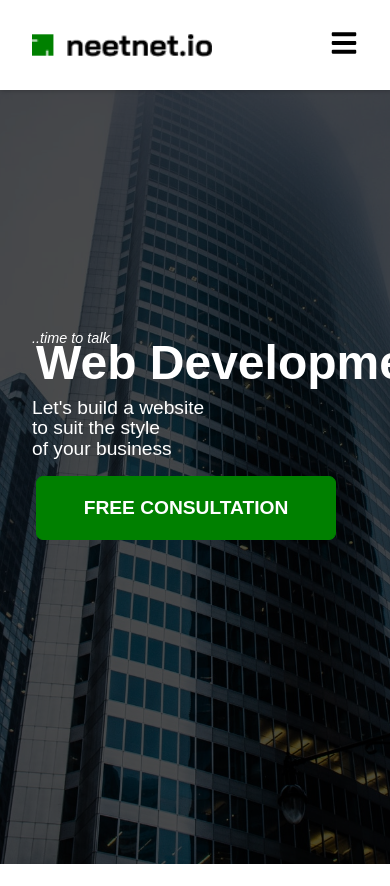
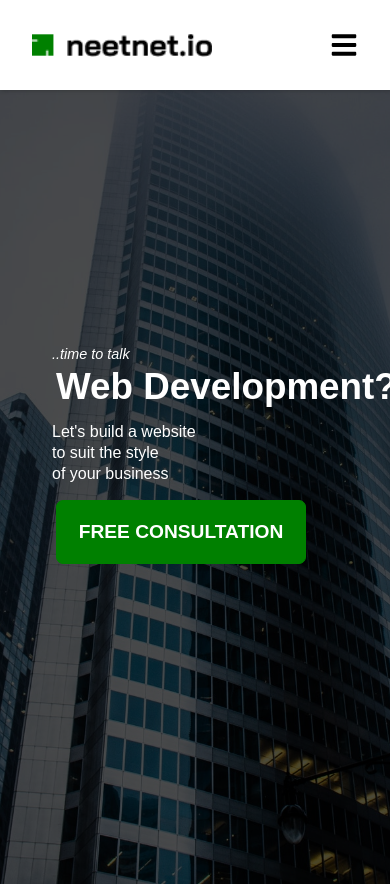
Before and after one commit to puzzubly/react-app-project, a React (Create React App) app in the folder my-project/: page / in a window 390 px wide. Shown: the top 886 px of the page. Built offline with nearby package versions, Linux system fonts and the light colour scheme; a web font is replaced by a local one.

Commit message:
Frontend completed

```diff
--- a/my-project/src/components/About.css
+++ b/my-project/src/components/About.css
@@ -12,7 +12,7 @@
 }
 .about .container img {
   padding: 1rem;
-  width: 65vh;
+  width: 40vh;
   border-radius: 50%;
 }
 .about h2 {
@@ -31,12 +31,13 @@
 }
 .about .col-2 p {
   padding: 0.4rem;
+  font-size: large;
 }
 .about .button {
   margin-top: 1.4rem;
 }
 
-@media screen and (max-width:890px) {
+@media screen and (max-width:768px) {
   .about .container {
     grid-template-columns: 1fr;
   }
@@ -50,17 +51,18 @@
 
   }
   .about .container img {
-    width: 50vh;
+    width: 30vh;
   }
   .about .container .col-2 {
     padding: 0;
   }
   .about h2 {
-    font-size: 3rem;
+    font-size: 2.5rem;
     margin-top: 2rem;
   }
   .about .col-2 p {
-    font-size: 1.1rem;
+    font-size: 1rem;
     padding: 0.3rem;
+    margin-bottom: 10px;
   }
 }
--- a/my-project/src/components/About.js
+++ b/my-project/src/components/About.js
@@ -16,8 +16,8 @@ function About() {
           <h2>About</h2>
           <span className="line"></span>
           <p>As a web developer</p>
-          <p>with a graphic design degree...</p>
-          <p>...I bring a wealth of skills to build </p>
+          <p>with a graphic design degree,</p>
+          <p>I bring a wealth of skills to build </p>
           <p>your perfect website</p>
           <button className="button" onClick={() => {navigate("/Contact");}} >Enquire here</button>
         </div>
--- a/my-project/src/components/Footer.js
+++ b/my-project/src/components/Footer.js
@@ -25,6 +25,8 @@ function Footer() {
         </ul>
         <div>
           <span className="line"></span>
+          <p> neetnet.io operates on the unceded land of the Wurundjeri peoples of the Kulin nation,
+          we pay our respects to elders past present & emerging</p>
           <p>2022 neetnet.io All rights reserved</p>
         </div>
       </div>
--- a/my-project/src/components/Hero.css
+++ b/my-project/src/components/Hero.css
@@ -21,12 +21,12 @@
   flex-direction: column;
   justify-content: center;
   min-width: 1100px;
-  margin: 20px;
+  margin: 40px;
   padding: 1rem;
   line-height: 1.8rem;
 }
 .hero .content .heading {
-  font-size: 3rem;
+  font-size: 2.3rem;
   font-weight: 800;
   padding-bottom: 20px;
 }
@@ -37,22 +37,19 @@
 .hero .content p {
   padding: 0px;
   margin: -4px;
+  font-size: 1rem;
 }
-
 .hero .button {
   margin: 1rem 0;
-  width: 300px;
+  width: 250px;
 }
-@media screen and (min-width: 940px) {
 .hero .content p:first-child {
   font-size: 1.1rem;
   padding-bottom: 9px;
 }
-
 .hero .content .heading {
   font-size: 4rem;
 }
-
 .hero .content p {
   font-size: 1.4rem;
 }
@@ -60,4 +57,51 @@
   padding: -3px;
   margin: 0px;
 }
+  @media screen and (max-width: 768px) {
+  .hero {
+    background-color: var(--overlay);
+    color: #fff;
+    height: 100vh;
+    width: 100%;
+    position: relative;
   }
+  .hero:before {
+    content: "";
+    background: url("./Images/hero.jpg") no-repeat center/cover;
+    height: 100%;
+    width: 100%;
+    position: absolute;
+    top: 0;
+    left: 0;
+    z-index: -1;
+  }
+  .hero .content {
+    height: 100%;
+    display: flex;
+    flex-direction: column;
+    justify-content: center;
+    min-width: 1100px;
+    margin: 40px;
+    padding: 1rem;
+    line-height: 1.8rem;
+  }
+  .hero .content .heading {
+    font-size: 2.3rem;
+    font-weight: 800;
+    padding-bottom: 20px;
+  }
+  .hero .content p:first-child {
+    font-style: italic;
+    font-size: 0.9rem;
+  }
+  .hero .content p {
+    padding: 0px;
+    margin: -4px;
+    font-size: 1rem;
+  }
+
+  .hero .button {
+    margin: 1rem 0;
+    width: 250px;
+  }
+}
--- a/my-project/src/components/Navbar.css
+++ b/my-project/src/components/Navbar.css
@@ -1,11 +1,12 @@
 .header {
-    position: fixed;
+  display: block;
+    position: absolute;
   height: 90px;
   width: 100%;
   top: 0;
   left: 0;
   z-index: 1;
-    transition: .3s ease-in;
+  transition: 0.3s ease-in;
   overflow: hidden;
   background-color: #fff;
   box-shadow: 1px 1px 4px 0 rgba(0, 0, 0, 0.2);
@@ -14,7 +15,6 @@
   display: flex;
   justify-content: space-between;
   align-items: center;
-    max-width: 1240px;
   margin: auto;
   height: 100%;
   padding: 2rem;
@@ -33,52 +33,60 @@
   padding: 1rem;
   font-weight: 400;
 }
-.header .nav-items{
+.header .nav-items {
   margin: 1rem;
 }
 .header .nav-items a:hover {
-    padding-bottom: 12px ;
-    border-bottom: 2px solid var(--secondary-color) ;
+  padding-bottom: 12px;
+  border-bottom: 2px solid var(--secondary-color);
 }
 .hamburger {
   display: none;
 }
 
-@media screen and (max-width:890px) {
+@media screen and (max-width: 768px) {
   .header {
-        max-width: 100%;
+    display: block;
+    position: absolute;
+    height: 90px;
+    top: 0;
+    left: 0;
+    z-index: 1;
+    transition: 0.3s ease-in;
+    overflow: hidden;
     background-color: #fff;
     box-shadow: 1px 1px 4px 0 rgba(0, 0, 0, 0.2);
   }
+
   .header .navbar {
-        max-width: 100%;
+    display: flex;
   }
   .header .nav-menu a {
     color: #fff;
   }
   .hamburger {
-        display: block;
+    display: flex;
     cursor: pointer;
   }
+
   .nav-menu {
     position: fixed;
     left: -100%;
     top: 90px;
     flex-direction: column;
-        background-color: rgba(0,0,0,.9);
+    background-color: rgba(0, 0, 0, 0.9);
     color: #fff;
-        width: 100%;
+    width: 100vw;
     height: 90vh;
     z-index: 999;
     text-align: center;
-        transition: .3s;
+    transition: 0.3s;
+    padding-top: 20px;
   }
   .nav-menu.active {
     left: 0;
   }
-    .nav-item {
-        margin: 1.5rem 0;
-    }
+
   .header .navbar img {
     width: 180px;
   }
```
Lines whose indentation alone changed are shown as unchanged.
